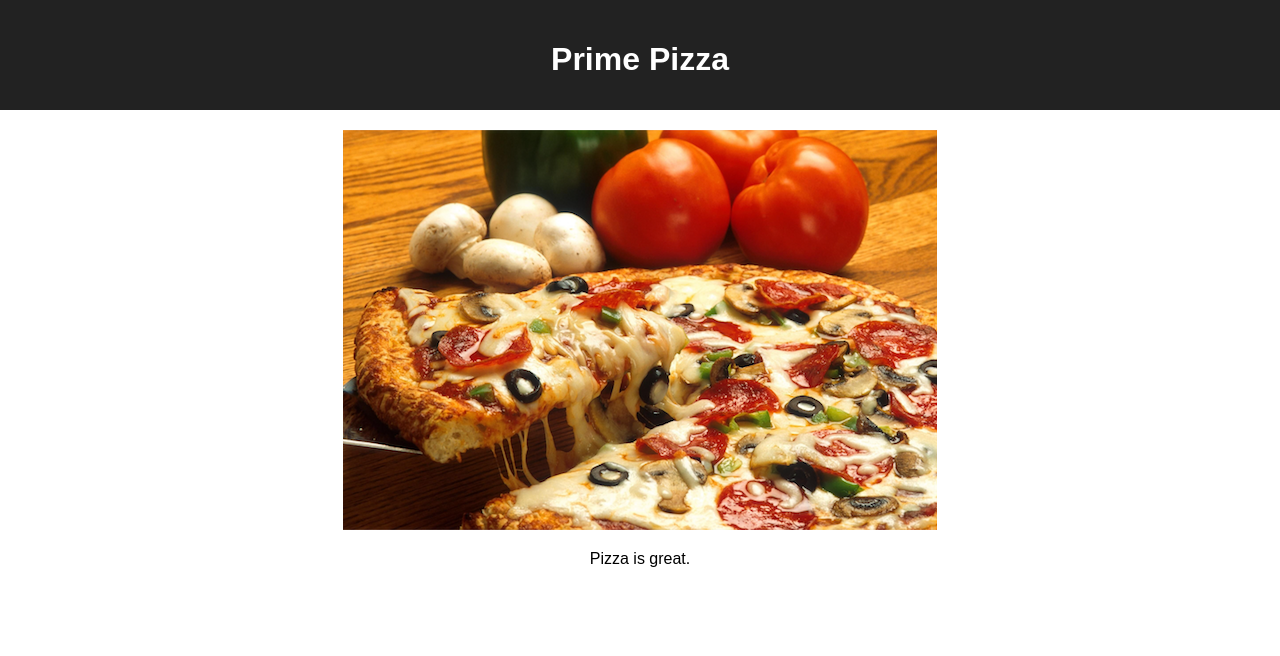
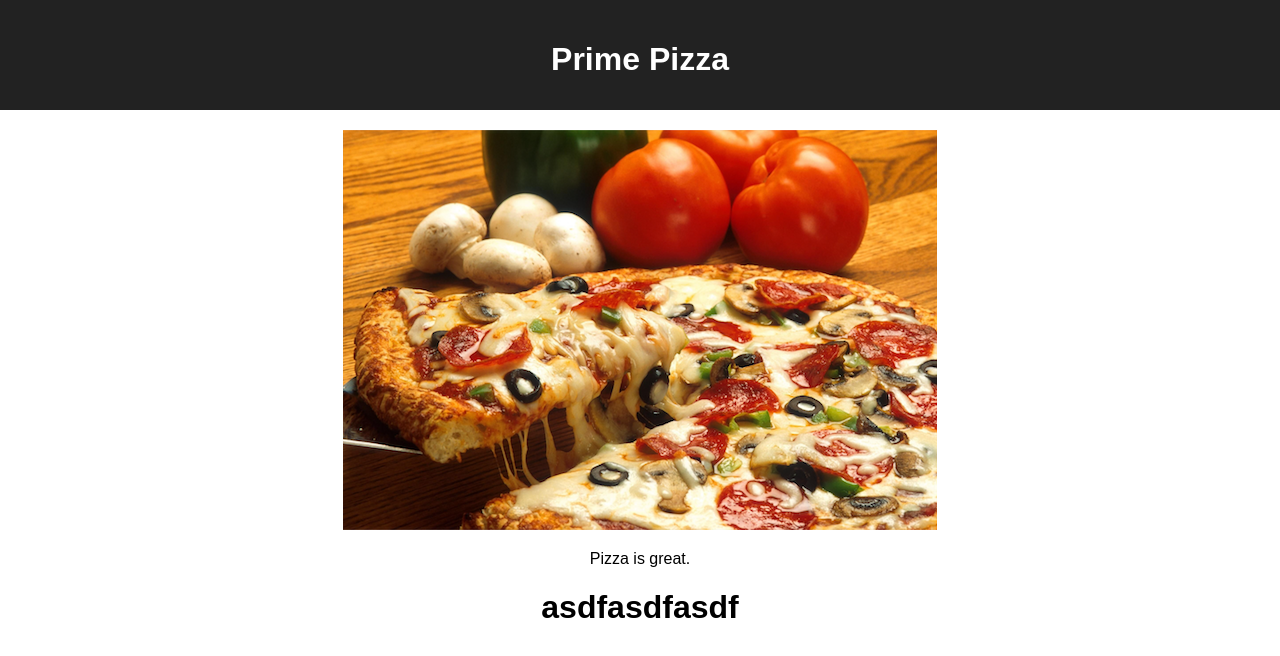
Before and after one commit to aminam000/group-project-redux-pizza-parlor, a React (Create React App) app: page /#/pizzaSelect in a window 1280 px wide. Shown: the top 656 px of the page. Built offline with nearby package versions, Linux system fonts and the light colour scheme.

Commit message:
finish pizzaselector component basic setup

```diff
--- a/src/components/App/App.jsx
+++ b/src/components/App/App.jsx
@@ -1,10 +1,13 @@
 import React from 'react';
 import axios from 'axios';
 import './App.css';
+import {Route, HashRouter as Router} from 'react-router-dom';
+import PizzaSelect from '../PizzaSelect/PizzaSelect';
 
 function App() {
 
   return (
+    <Router>
       <div className='App'>
         <header className='App-header'>
           <h1 className='App-title'>Prime Pizza</h1>
@@ -13,7 +16,13 @@ function App() {
         <img src='images/pizza_photo.png' />
         <p>Pizza is great.</p>
 
+
+      <Route path="/pizzaSelect" exact>
+        <PizzaSelect />
+      </Route>
+
       </div>
+    </Router>
   );
 }
 
--- a/src/components/PizzaSelect/PizzaSelect.jsx
+++ b/src/components/PizzaSelect/PizzaSelect.jsx
@@ -4,8 +4,14 @@ import axios from 'axios';
 function PizzaSelect(){
 
 
+
+
+
+
     return(
-
+        <>
+        <h1> asdfasdfasdf</h1>
+        </>
     );
 }
 
```
Lines whose indentation alone changed are shown as unchanged.
